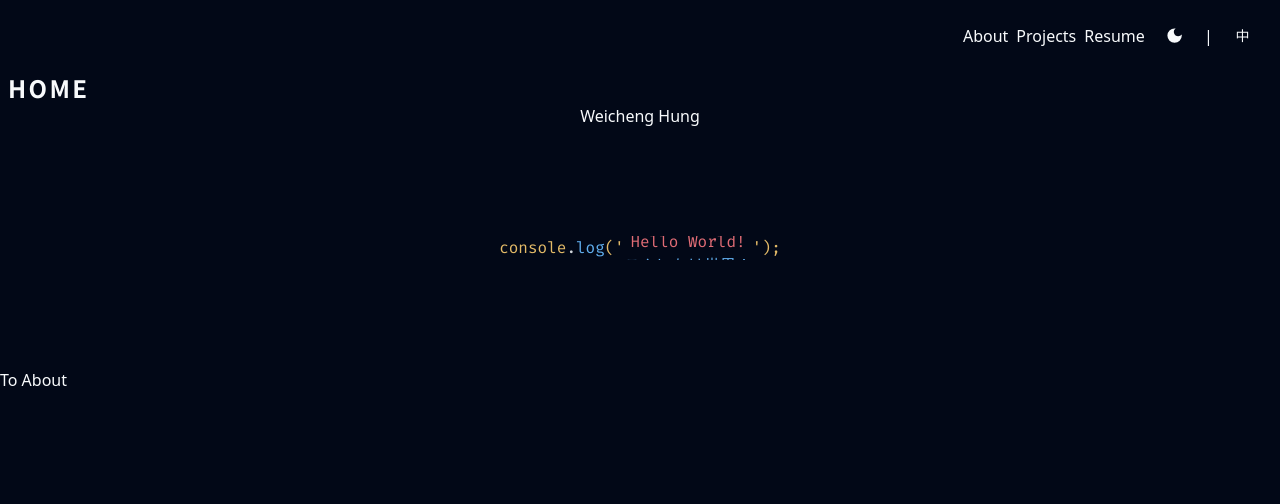
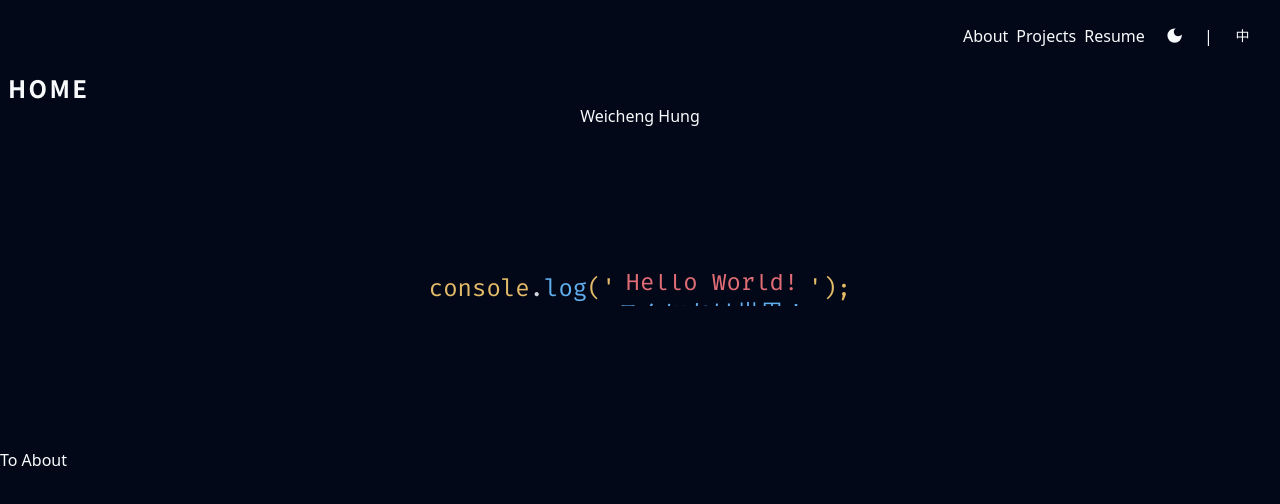
Before and after one commit to weicheng2138/weicheng-portfolio, a React (Vite) app: page / in a window 1280 px wide. Shown: the top 504 px of the page. Built offline with nearby package versions, Linux system fonts and the light colour scheme.

Commit message:
feat(text-roller): first version with pure tailwindcss for it

```diff
--- /dev/null
+++ b/src/components/text-roller.tsx
@@ -0,0 +1,69 @@
+import { cn } from '@/lib/utils';
+import { useEffect, useRef, useState } from 'react';
+
+type TextSize = 'small' | 'medium' | 'large';
+
+type Props = {
+  textArray: string[];
+  size?: TextSize;
+};
+const TextRoller = ({ size = 'medium' }: Props) => {
+  console.log('TextRoller rendered');
+
+  const animationRef = useRef<HTMLDivElement>(null);
+  const [divHeight, setDivHeight] = useState(240);
+  useEffect(() => {
+    const animationDiv = animationRef.current;
+    if (!animationDiv) return;
+    setDivHeight(animationDiv.children[0].clientHeight * 10);
+    console.log(animationDiv.children.length);
+    console.log(animationDiv.children[0].clientHeight);
+  }, [divHeight]);
+
+  return (
+    <div
+      className={cn(
+        'relative flex items-center justify-center font-fira text-[#e4bb68]',
+        size === 'medium' && 'text-base',
+        size === 'large' && 'text-2xl',
+      )}
+      style={{
+        height: divHeight,
+      }}
+    >
+      <h1>
+        console
+        <span className="text-gray-300">.</span>
+        <span className="text-[#61afef]">log</span>('
+      </h1>
+      <div
+        className={cn(
+          'relative',
+          "after:absolute after:top-0 after:z-50 after:h-full after:w-full after:bg-background after:transition-colors after:duration-500 after:content-['']",
+          "before:absolute before:bottom-0 before:z-50 before:h-full before:w-full before:bg-background before:transition-colors before:duration-500 before:content-['']",
+          size === 'medium' &&
+            'translate-y-[36px] before:-translate-y-[96px] after:translate-y-[24px]',
+          size === 'large' &&
+            'translate-y-[50px] before:-translate-y-[128px] after:translate-y-[32px]',
+        )}
+      >
+        <div
+          ref={animationRef}
+          className={cn(
+            'flex animate-[move-large_6s-infinite] flex-col text-center',
+            size === 'medium' && 'animate-[move-medium_6s_infinite]',
+            size === 'large' && 'animate-[move-large_6s_infinite]',
+          )}
+        >
+          <h1 className="relative text-[#e06c75]">Hello World!</h1>
+          <h1 className="relative text-[#61afef]">こんにちは世界！</h1>
+          <h1 className="relative text-[#98c379]">Hallo Welt!</h1>
+          <h1 className="relative text-[#e5c07b]">您好世界！</h1>
+        </div>
+      </div>
+      <h1 className="">');</h1>
+    </div>
+  );
+};
+
+export default TextRoller;
--- a/src/pages/home.tsx
+++ b/src/pages/home.tsx
@@ -3,58 +3,18 @@ import { useTranslation } from 'react-i18next';
 import { useNavigate } from 'react-router-dom';
 import { useRef, useEffect, useState } from 'react';
 import { cn } from '@/lib/utils';
+import TextRoller from '@/components/text-roller';
 
 const Home = () => {
   console.log('Home rendered');
   const { t } = useTranslation();
   const navigate = useNavigate();
 
-  const animationRef = useRef<HTMLDivElement>(null);
-  const [animationElementHeightClass, setAnimationElementHeightClass] =
-    useState<string | null>(null);
-  useEffect(() => {
-    console.log('useEffect');
-    if (animationRef.current) {
-      const childrenLength = animationRef.current.children.length;
-      const childrenElementHeight =
-        animationRef.current.children[0].clientHeight;
-      animationRef.current.children[0].clientHeight;
-      console.log(animationRef.current.children.length);
-      console.log(animationRef.current.children[0].clientHeight);
-      setAnimationElementHeightClass(
-        `after:h-[${animationRef.current.children[0].clientHeight * 100}px]`,
-      );
-    }
-  }, [animationRef, animationElementHeightClass]);
   return (
     <div>
       <Typography variant="h1">HOME</Typography>
       <h1 className="text-center">{t('author')}</h1>
-      <div className="relative flex h-[240px] items-center justify-center font-fira text-[#e4bb68]">
-        <h1>
-          console
-          <span className="text-gray-300">.</span>
-          <span className="text-[#61afef]">log</span>('
-        </h1>
-        <div
-          className={cn(
-            'relative translate-y-[36px]',
-            "after:absolute after:top-0 after:z-50 after:h-full after:w-full after:translate-y-[24px] after:bg-background after:transition-colors after:duration-500 after:content-['']",
-            "before:absolute before:bottom-0 before:z-50 before:h-full before:w-full before:-translate-y-[96px] before:bg-background before:transition-colors before:duration-500 before:content-['']",
-          )}
-        >
-          <div
-            ref={animationRef}
-            className="flex animate-[move_6s_infinite] flex-col text-center"
-          >
-            <h1 className="relative text-[#e06c75]">Hello World!</h1>
-            <h1 className="relative text-[#61afef]">こんにちは世界！</h1>
-            <h1 className="relative text-[#98c379]">Hallo Welt!</h1>
-            <h1 className="relative text-[#e5c07b]">您好世界！</h1>
-          </div>
-        </div>
-        <h1 className="">');</h1>
-      </div>
+      <TextRoller textArray={[]} size="large" />
       <button onClick={() => navigate('/about')}>To About</button>
     </div>
   );
--- a/tailwind.config.js
+++ b/tailwind.config.js
@@ -76,10 +76,15 @@ module.exports = {
           from: { height: 'var(--radix-accordion-content-height)' },
           to: { height: 0 },
         },
-        move: {
+        'move-medium': {
           '25%': { transform: 'translatey(-24px)', opacity: 1 },
           '50%': { transform: 'translatey(-48px)' },
           '75%': { transform: 'translatey(-72px)' },
+        },
+        'move-large': {
+          '25%': { transform: 'translatey(-32px)', opacity: 1 },
+          '50%': { transform: 'translatey(-64px)' },
+          '75%': { transform: 'translatey(-96px)' },
         },
       },
       animation: {
```
